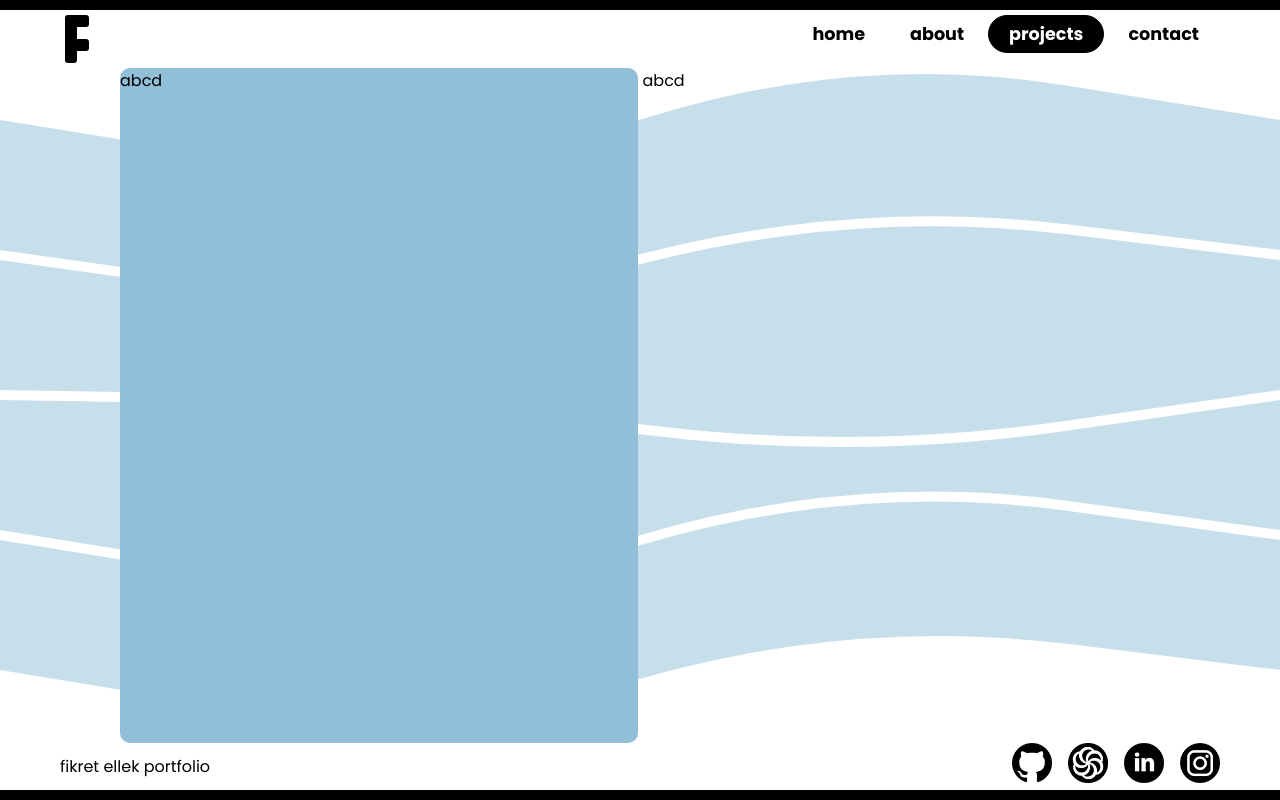
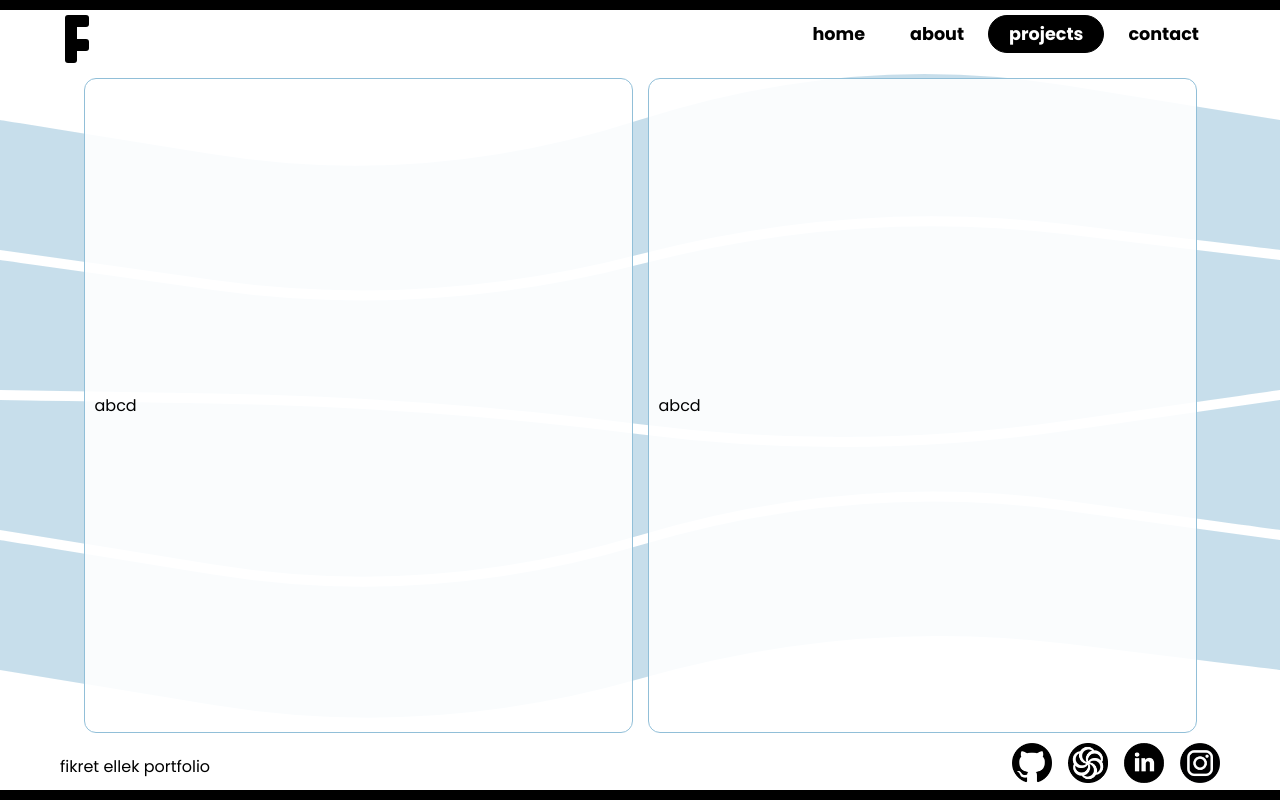
Before and after one commit to fikretellek/fikretellek.github.io, a React (Vite) app: page /projects in a window 1280 px wide. Built offline with nearby package versions, Linux system fonts and the light colour scheme.

Commit message:
card dimensions adjusted for sub pages

```diff
--- a/src/App.css
+++ b/src/App.css
@@ -4,4 +4,5 @@ main {
   flex-direction: column;
   justify-content: flex-start;
   align-items: center;
+  margin: 10px 30px;
 }
--- a/src/pages/About/About.scss
+++ b/src/pages/About/About.scss
@@ -1,10 +1,11 @@
 #about-hero.active-page {
-  margin: 0px 30px;
+  width: 100%;
+  // margin: 0px 30px;
   flex: 1 1 0;
   display: flex;
   flex-direction: row;
   justify-content: center;
-  gap: 5px;
+  gap: 15px;
 
   visibility: hidden;
   opacity: 0;
@@ -15,8 +16,13 @@
     flex-direction: column;
     justify-content: center;
     align-items: center;
+    #photo-card {
+      width: 100%;
+      display: flex;
+      flex-direction: column;
+      justify-content: center;
+      align-items: center;
 
-    #photo-card {
       position: relative;
       left: 200%;
       visibility: hidden;
@@ -25,9 +31,9 @@
       animation: slide-back 0.8s forwards 0s, become-visible 0.4s forwards 0.4s;
 
       img {
-        width: 100%;
+        width: 50%;
         border: solid 1px hsla(275, 37%, 73%, 1);
-
+        box-sizing: border-box;
         background-color: white;
         padding: 10px;
         border-radius: 9999px;
@@ -37,7 +43,7 @@
 
   .sub-page-card {
     border-radius: 15px;
-    width: 100%;
+    width: 45%;
     max-width: 900px;
   }
 
--- a/src/pages/Contact/Contact.jsx
+++ b/src/pages/Contact/Contact.jsx
@@ -6,8 +6,10 @@ const Contact = () => {
         <div id="contact-hero">
           <div id="active-card-color"></div>
           <div id="active-card" className="sub-page-card">
-            I’m always open to connecting—whether it’s to build the next great app or chat about the
-            latest in AI. Let’s create something amazing together!
+            <div id="inner-card" className="active-inner">
+              I’m always open to connecting—whether it’s to build the next great app or chat about
+              the latest in AI. Let’s create something amazing together!
+            </div>
           </div>
           <div id="image-area" className="sub-page-card">
             abcd
--- a/src/pages/Contact/Contact.scss
+++ b/src/pages/Contact/Contact.scss
@@ -1,10 +1,15 @@
 #contact-hero {
-  width: calc(100% - 240px);
+  width: 100%;
+  // margin: 0px 30px;
   flex: 1 1 0;
   display: flex;
   flex-direction: row;
   justify-content: center;
-  gap: 5px;
+  gap: 15px;
+
+  visibility: hidden;
+  opacity: 0;
+  animation: become-visible 0.4s forwards 0.4s;
 
   #active-card-color {
     background-color: #acd491;
@@ -12,12 +17,28 @@
   }
 
   .sub-page-card {
-    flex: 1 1 0;
     border-radius: 15px;
+    width: 45%;
+    max-width: 900px;
   }
 
-  #active-card {
-    border-radius: 10px;
-    background-color: #acd491;
+  #active-card.sub-page-card {
+    display: flex;
+    flex-direction: column;
+    background-color: rgba(255, 255, 255, 0.9);
+
+    #inner-card.active-inner {
+      flex: 1 1 0;
+      box-sizing: border-box;
+      padding: 10px;
+      border: solid 1px #acd491;
+
+      border-radius: 12px;
+      color: black;
+
+      display: flex;
+      flex-direction: column;
+      justify-content: space-evenly;
+    }
   }
 }
--- a/src/pages/Projects/Projects.jsx
+++ b/src/pages/Projects/Projects.jsx
@@ -3,13 +3,17 @@ import "./Projects.scss";
 const Products = () => {
   return (
     <>
-      <div id="products-hero">
+      <div id="products-hero" className="active-page">
         <div id="active-card-color"></div>
         <div id="active-card" className="sub-page-card">
-          abcd
+          <div id="inner-card" className="active-inner">
+            abcd
+          </div>
         </div>
         <div id="image-area" className="sub-page-card">
-          abcd
+          <div id="inner-card" className="active-inner">
+            abcd
+          </div>
         </div>
       </div>
     </>
--- a/src/pages/Projects/Projects.scss
+++ b/src/pages/Projects/Projects.scss
@@ -1,10 +1,15 @@
 #products-hero {
-  width: calc(100% - 240px);
+  width: 100%;
+  // margin: 0px 30px;
   flex: 1 1 0;
   display: flex;
-  flex-direction: row;
+  flex-direction: row-reverse;
   justify-content: center;
-  gap: 5px;
+  gap: 15px;
+
+  visibility: hidden;
+  opacity: 0;
+  animation: become-visible 0.4s forwards 0.4s;
 
   #active-card-color {
     background-color: #91bfd8;
@@ -12,12 +17,48 @@
   }
 
   .sub-page-card {
-    flex: 1 1 0;
     border-radius: 15px;
+    width: 45%;
+    max-width: 900px;
   }
 
-  #active-card {
-    border-radius: 10px;
-    background-color: #91bfd8;
+  #active-card.sub-page-card {
+    display: flex;
+    flex-direction: column;
+    background-color: rgba(255, 255, 255, 0.9);
+
+    #inner-card.active-inner {
+      flex: 1 1 0;
+      box-sizing: border-box;
+      padding: 10px;
+      border: solid 1px #91bfd8;
+
+      border-radius: 12px;
+      color: black;
+
+      display: flex;
+      flex-direction: column;
+      justify-content: space-evenly;
+    }
+  }
+
+  #image-area.sub-page-card {
+    display: flex;
+    flex-direction: column;
+    background-color: rgba(255, 255, 255, 0.9);
+
+    #inner-card.active-inner {
+      flex: 1 1 0;
+      box-sizing: border-box;
+      padding: 10px;
+      border: solid 1px #91bfd8;
+
+      border-radius: 12px;
+      color: black;
+
+      display: flex;
+      flex-direction: column;
+      justify-content: space-evenly;
+    }
   }
 }
```
